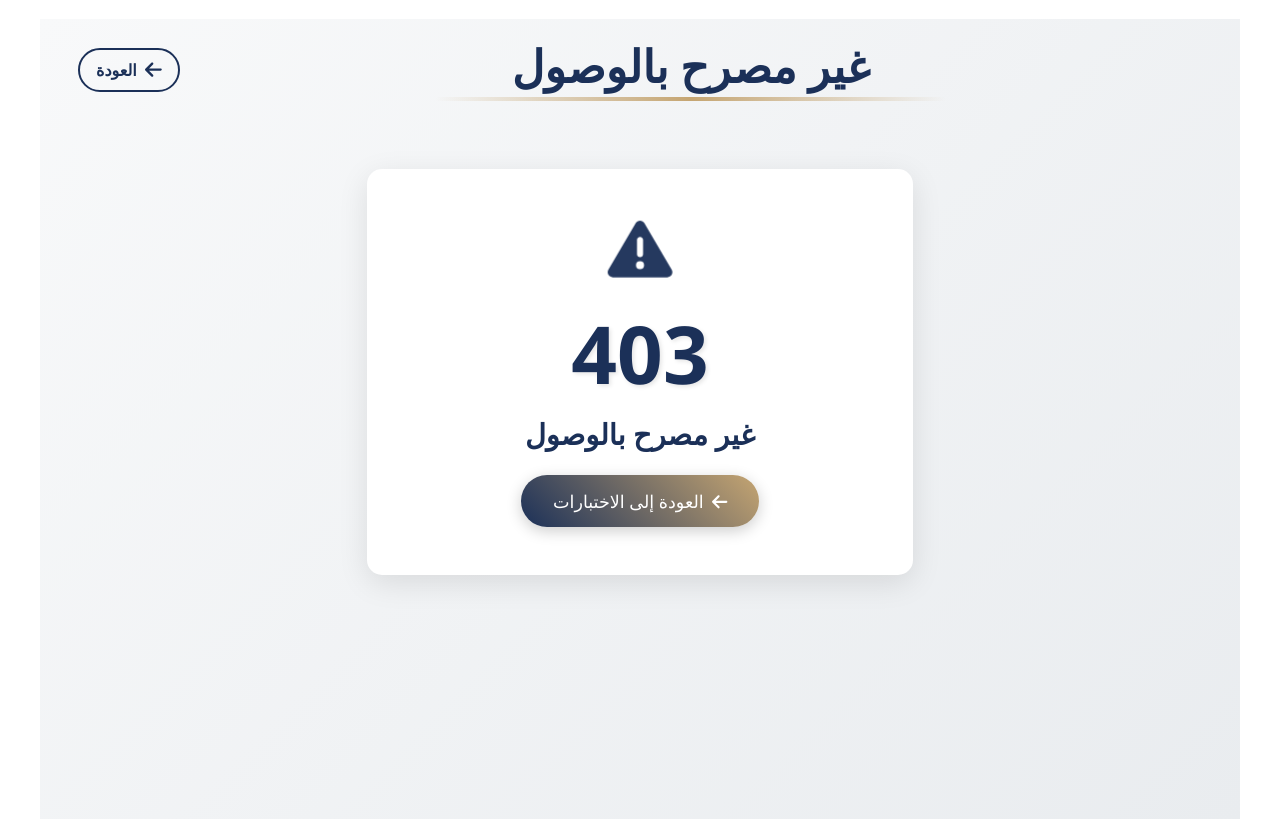
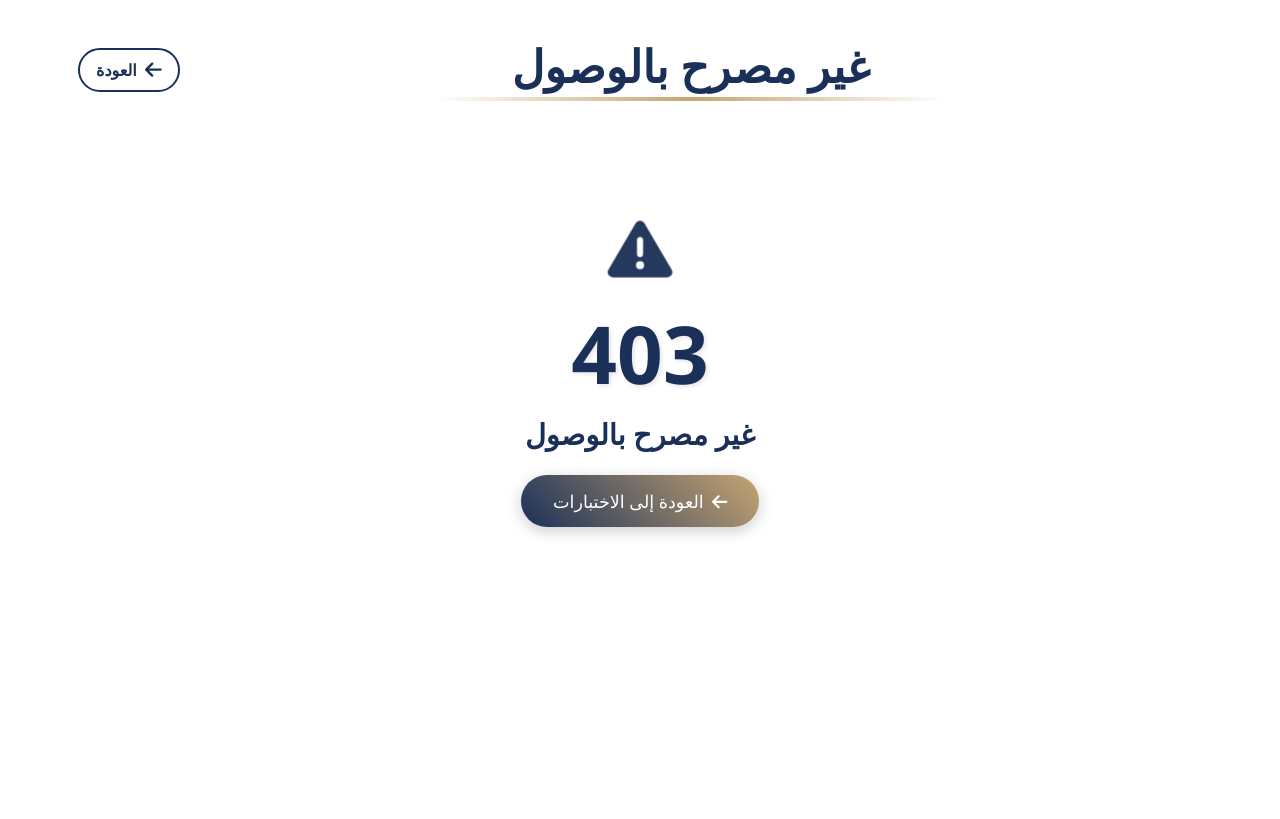
Before and after one commit to xmkabel/physical-education-platform, a React (Vite) app: page /unauthorized in a window 1280 px wide. Built offline with nearby package versions, Linux system fonts and the light colour scheme.

Commit message:
style: comment out background and box-shadow properties in Unauthorized.css

```diff
--- a/src/components/Unauthorized/Unauthorized.css
+++ b/src/components/Unauthorized/Unauthorized.css
@@ -1,6 +1,6 @@
 .unauthorized-container {
   min-height: 100vh;
-  background: linear-gradient(135deg, #f8f9fa 0%, #e9ecef 100%);
+  /* background: linear-gradient(135deg, #f8f9fa 0%, #e9ecef 100%); */
   direction: rtl;
   width: 1200px;
   margin: 0 auto;
@@ -10,7 +10,7 @@
   background: white;
   border-radius: 15px;
   padding: 3rem 2rem;
-  box-shadow: 0 8px 30px rgba(0, 0, 0, 0.1);
+  /* box-shadow: 0 8px 30px rgba(0, 0, 0, 0.1); */
   text-align: center;
   transition: transform 0.3s ease;
 }
```
